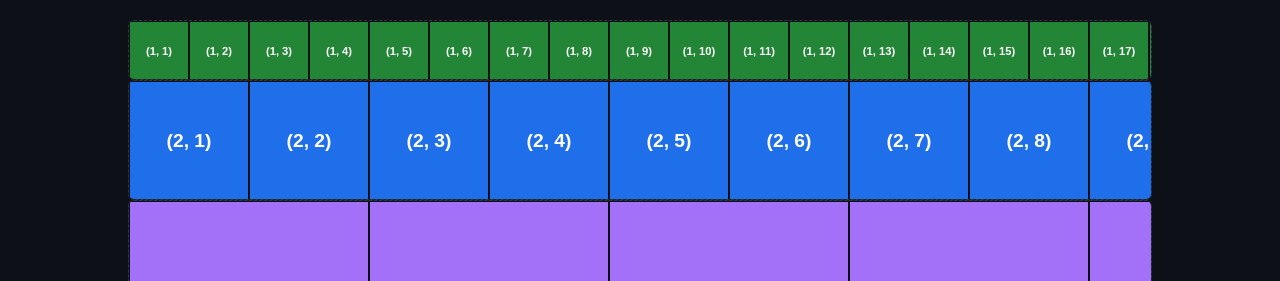
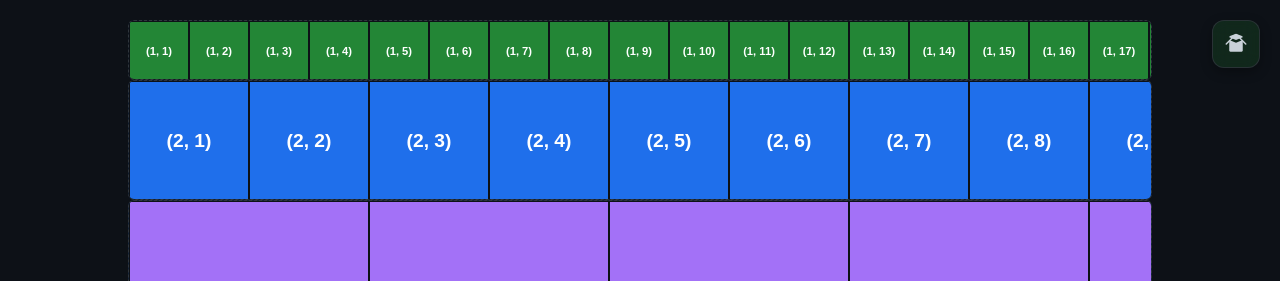
Before and after one commit to TakashiSasaki/moukaeritai.work, a website: page experimental-layout-1.html in a window 1280 px wide. Shown: the top 281 px of the page. Drawn offline with Linux system fonts and the light colour scheme.

Commit message:
feat: add navigation toggle buttons to switch between landing and experimental layout

```diff
--- a/experimental-layout-1.html
+++ b/experimental-layout-1.html
@@ -106,10 +106,54 @@
             flex-shrink: 0;
             /* Prevent shrinking */
         }
+
+        /* Navigation Toggle Button */
+        .nav-toggle-btn {
+            position: fixed;
+            top: 20px;
+            right: 20px;
+            z-index: 1000;
+            width: 48px;
+            height: 48px;
+            background: rgba(35, 134, 54, 0.2);
+            border: 1px solid rgba(48, 54, 61, 0.8);
+            backdrop-filter: blur(8px);
+            border-radius: 12px;
+            color: #c9d1d9;
+            display: flex;
+            align-items: center;
+            justify-content: center;
+            text-decoration: none;
+            transition: all 0.3s cubic-bezier(0.4, 0, 0.2, 1);
+            box-shadow: 0 4px 12px rgba(0, 0, 0, 0.3);
+        }
+
+        .nav-toggle-btn:hover {
+            background: rgba(35, 134, 54, 0.4);
+            border-color: #238636;
+            color: #ffffff;
+            transform: translateY(-2px);
+            box-shadow: 0 6px 16px rgba(35, 134, 54, 0.3);
+        }
+
+        .nav-toggle-btn:active {
+            transform: translateY(0);
+        }
     </style>
 </head>
 
 <body>
+    <a href="index.html" class="nav-toggle-btn" title="Back to Landing Page">
+        <svg xmlns="http://www.w3.org/2000/svg" viewBox="0 0 24 24" fill="currentColor" width="24" height="24">
+            <path
+                d="M11.47 3.84a.75.75 0 011.06 0l8.69 8.69a.75.75 0 101.06-1.06l-8.69-8.69a2.25 2.25 0 00-3.18 0l-8.69 8.69a.75.75 0 001.06 1.06l8.69-8.69z" />
+            <path
+                d="M5.25 5.143c0-.466.308-.888.744-1.02L12 1.714l6.006 2.41c.436.13.744.553.744 1.02v.088l-6.75 2.715-6.75-2.715v-.088z" />
+            <path
+                d="M12 10.744l-6.75-2.715v10.515c0 .621.504 1.125 1.125 1.125h11.25c.621 0 1.125-.504 1.125-1.125V8.029l-6.75 2.715z" />
+        </svg>
+    </a>
+
     <div class="layout-container">
         <!-- "On top of that 60" -->
         <div class="carousel-area h-60" id="carousel-60"></div>
--- a/style.css
+++ b/style.css
@@ -332,3 +332,36 @@ a:hover {
 .toast button:hover {
     opacity: 0.9;
 }
+
+/* Navigation Toggle Button */
+.nav-toggle-btn {
+    position: fixed;
+    top: 20px;
+    right: 20px;
+    z-index: 1000;
+    width: 48px;
+    height: 48px;
+    background: rgba(35, 134, 54, 0.2);
+    border: 1px solid rgba(48, 54, 61, 0.8);
+    backdrop-filter: blur(8px);
+    border-radius: 12px;
+    color: #c9d1d9;
+    display: flex;
+    align-items: center;
+    justify-content: center;
+    text-decoration: none;
+    transition: all 0.3s cubic-bezier(0.4, 0, 0.2, 1);
+    box-shadow: 0 4px 12px rgba(0, 0, 0, 0.3);
+}
+
+.nav-toggle-btn:hover {
+    background: rgba(35, 134, 54, 0.4);
+    border-color: #238636;
+    color: #ffffff;
+    transform: translateY(-2px);
+    box-shadow: 0 6px 16px rgba(35, 134, 54, 0.3);
+}
+
+.nav-toggle-btn:active {
+    transform: translateY(0);
+}
```
Also changed, not shown: index.html (+7 -0 lines).
